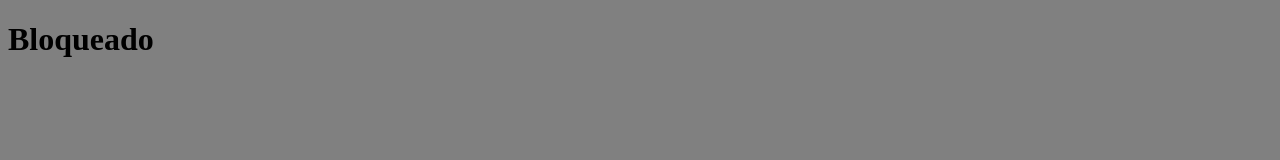
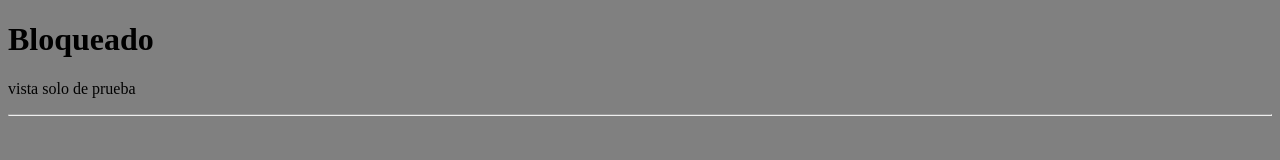
Before and after one commit to tonofalco/QualityquoteBackend, a website: page src/public/index.html in a window 1280 px wide. Drawn offline with Linux system fonts and the light colour scheme.

Commit message:
'prueba de vista'

```diff
--- a/src/public/index.html
+++ b/src/public/index.html
@@ -9,5 +9,7 @@
 </head>
 <body>
     <h1>Bloqueado</h1>
+    <p>vista solo de prueba</p>
+    <hr>
 </body>
 </html>
```
Also changed, not shown: 1 other file.
